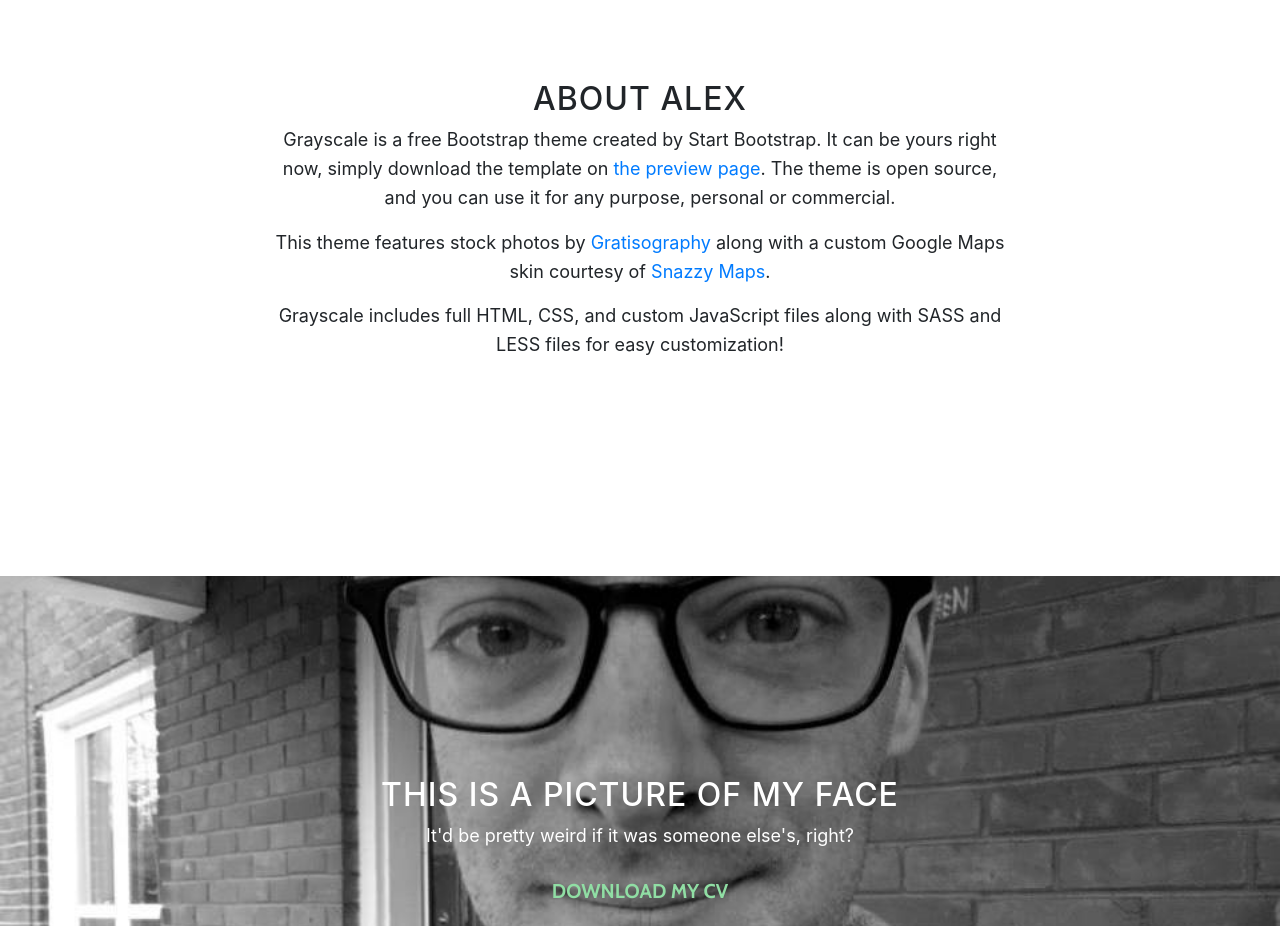
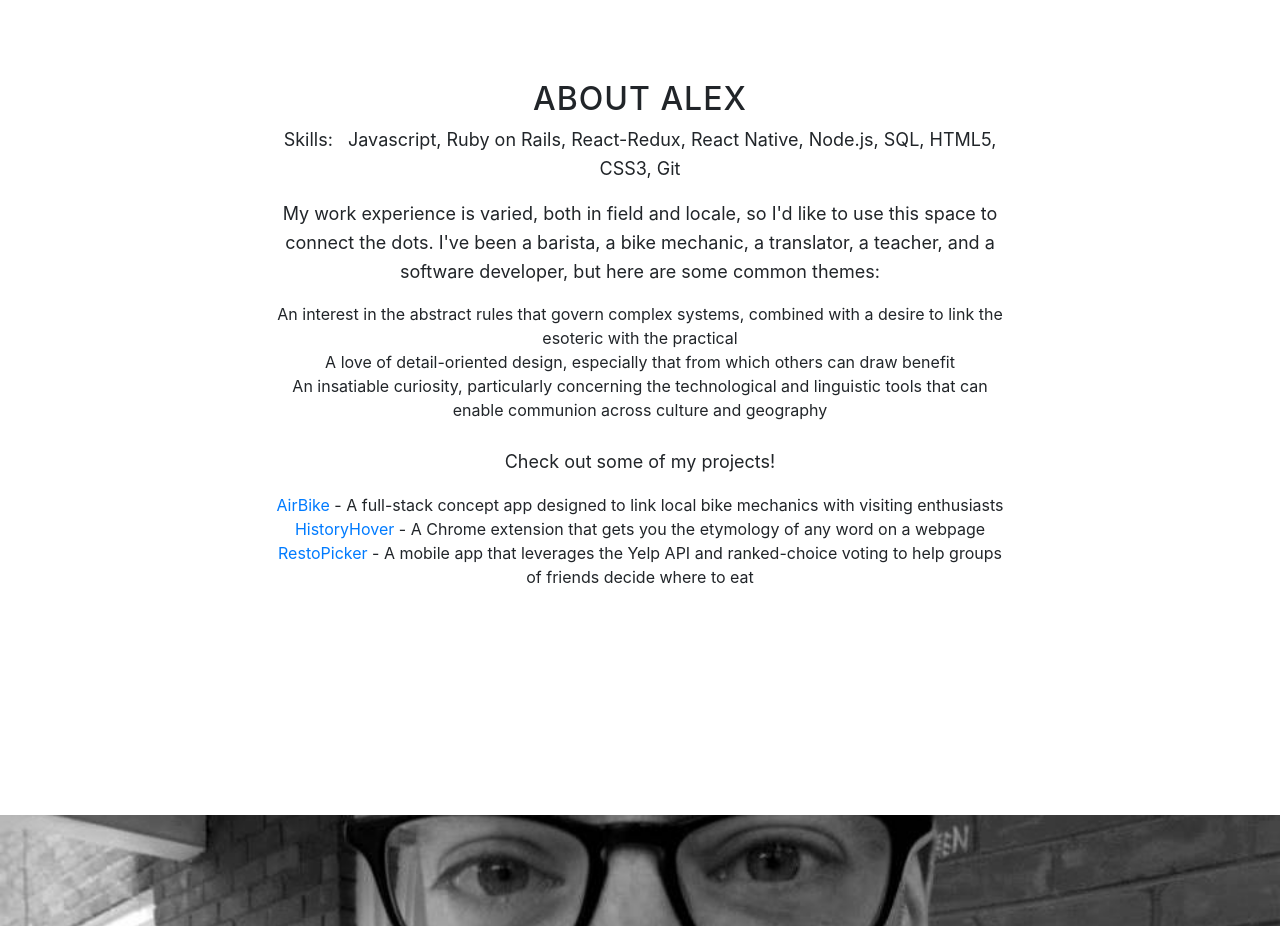
Before and after one commit to jiop77a/Portfolio, a website with bundled scripts: page index.html in a window 1280 px wide. Shown: the part 920-1846 px from the top of the page. Built offline with nearby package versions, Linux system fonts and the light colour scheme.

Commit message:
add about section

```diff
--- a/index.html
+++ b/index.html
@@ -77,13 +77,20 @@
         <div class="row">
           <div class="col-lg-8 mx-auto">
             <h2>About Alex</h2>
-            <p>Grayscale is a free Bootstrap theme created by Start Bootstrap. It can be yours right now, simply download the template on
-              <a href="http://startbootstrap.com/template-overviews/grayscale/">the preview page</a>. The theme is open source, and you can use it for any purpose, personal or commercial.</p>
-            <p>This theme features stock photos by
-              <a href="http://gratisography.com/">Gratisography</a>
-              along with a custom Google Maps skin courtesy of
-              <a href="http://snazzymaps.com/">Snazzy Maps</a>.</p>
-            <p>Grayscale includes full HTML, CSS, and custom JavaScript files along with SASS and LESS files for easy customization!</p>
+            <p>Skills: &nbsp Javascript, Ruby on Rails, React-Redux, React Native, Node.js, SQL, HTML5, CSS3, Git </p>
+            <p>My work experience is varied, both in field and locale, so I'd like to use this space to connect the dots. I've been a barista, a bike mechanic, a translator, a teacher, and a software developer, but here are some common themes:
+            <ul class="no-bullet">
+              <li>An interest in the abstract rules that govern complex systems, combined with a desire to link the esoteric with the practical</li>
+              <li>A love of detail-oriented design, especially that from which others can draw benefit</li>
+              <li>An insatiable curiosity, particularly concerning the technological and linguistic tools that can enable communion across culture and geography</li>
+            </ul></p>
+            <p>Check out some of my projects!
+              <ul class="no-bullet">
+                <li> <a href="https://www.airbike.life">AirBike</a> - A full-stack concept app designed to link local bike mechanics with visiting enthusiasts</li>
+                <li><a href="https://chrome.google.com/webstore/detail/historyhover/lfiineamfgggoidakbekedefdobnclfp">HistoryHover</a> - A Chrome extension that gets you the etymology of any word on a webpage</li>
+                <li><a href="https://github.com/ACBullen/restroPicker">RestoPicker</a> - A mobile app that leverages the Yelp API and ranked-choice voting to help groups of friends decide where to eat</li>
+              </ul>
+            </p>
           </div>
         </div>
       </div>
--- a/scss/grayscale.scss
+++ b/scss/grayscale.scss
@@ -202,6 +202,13 @@ a {
 .content-section {
   padding-top: 150px;
   padding-bottom: 150px;
+
+  .no-bullet {
+    padding-bottom: 10px;
+    list-style-type: none;
+    padding-left: 0;
+  }
+
 }
 
 .download-section {
```
Also changed, not shown: css/grayscale.css, css/grayscale.min.css.
